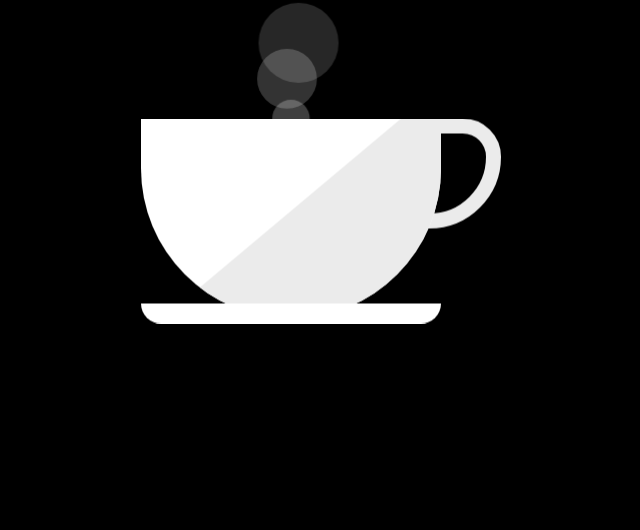
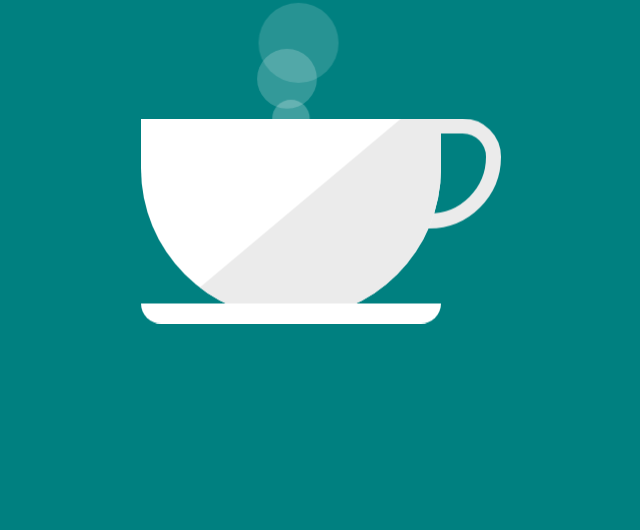
Before and after one commit to Mewni/Coffee-Steam-Cup, a plain HTML site: page index.html in a window 1280 px wide. Shown: the part 219-749 px from the top of the page, without its empty margins (349-989 px from the left). Drawn offline with Linux system fonts and the light colour scheme.

Commit message:
Update style.css

```diff
--- a/style.css
+++ b/style.css
@@ -4,7 +4,7 @@ body {
       overflow: hidden;
       margin: 0;
       padding: 0%;
-      background-color: black;
+      background-color: teal;
  }
 #wrap {
       position: absolute;
```
